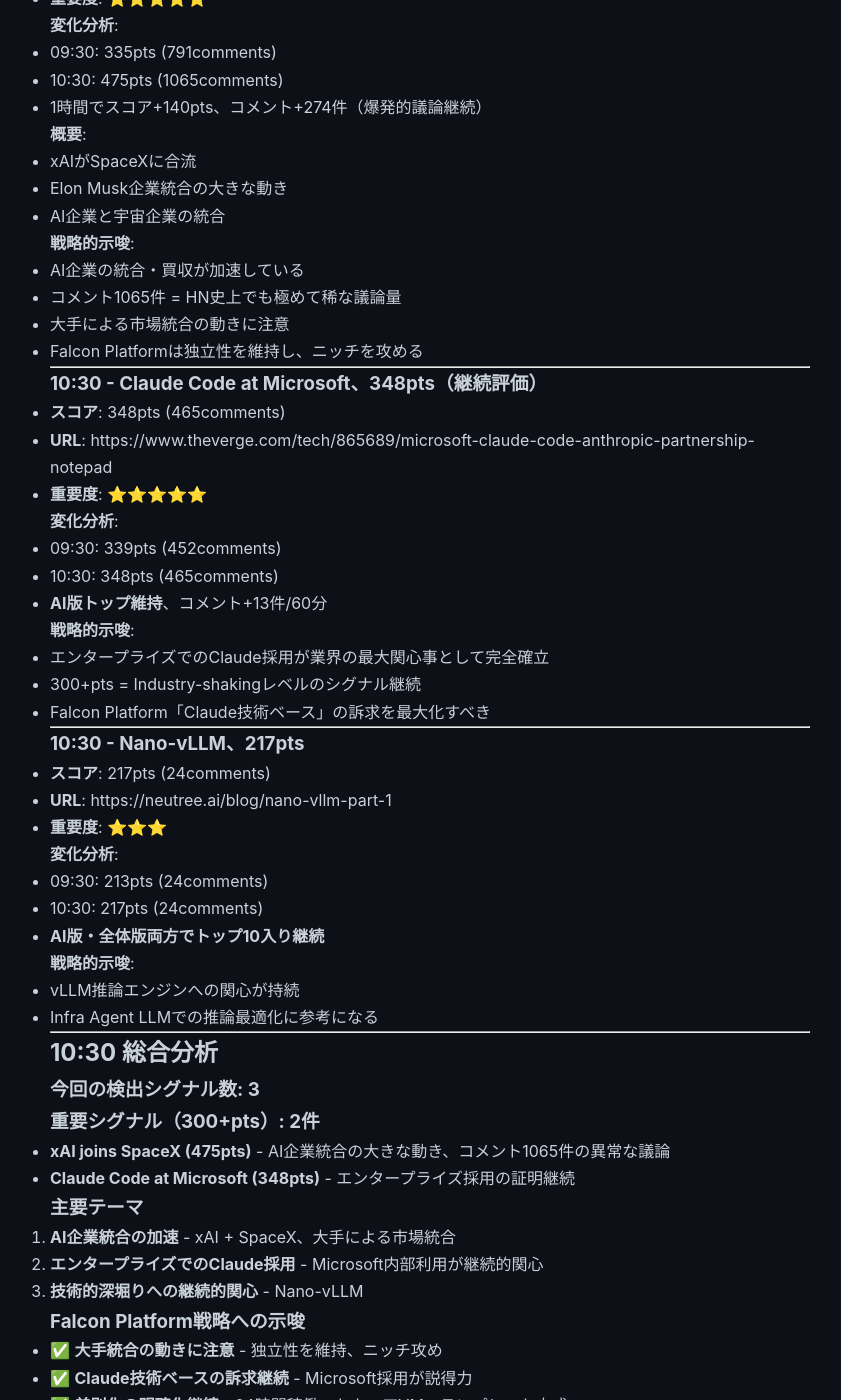
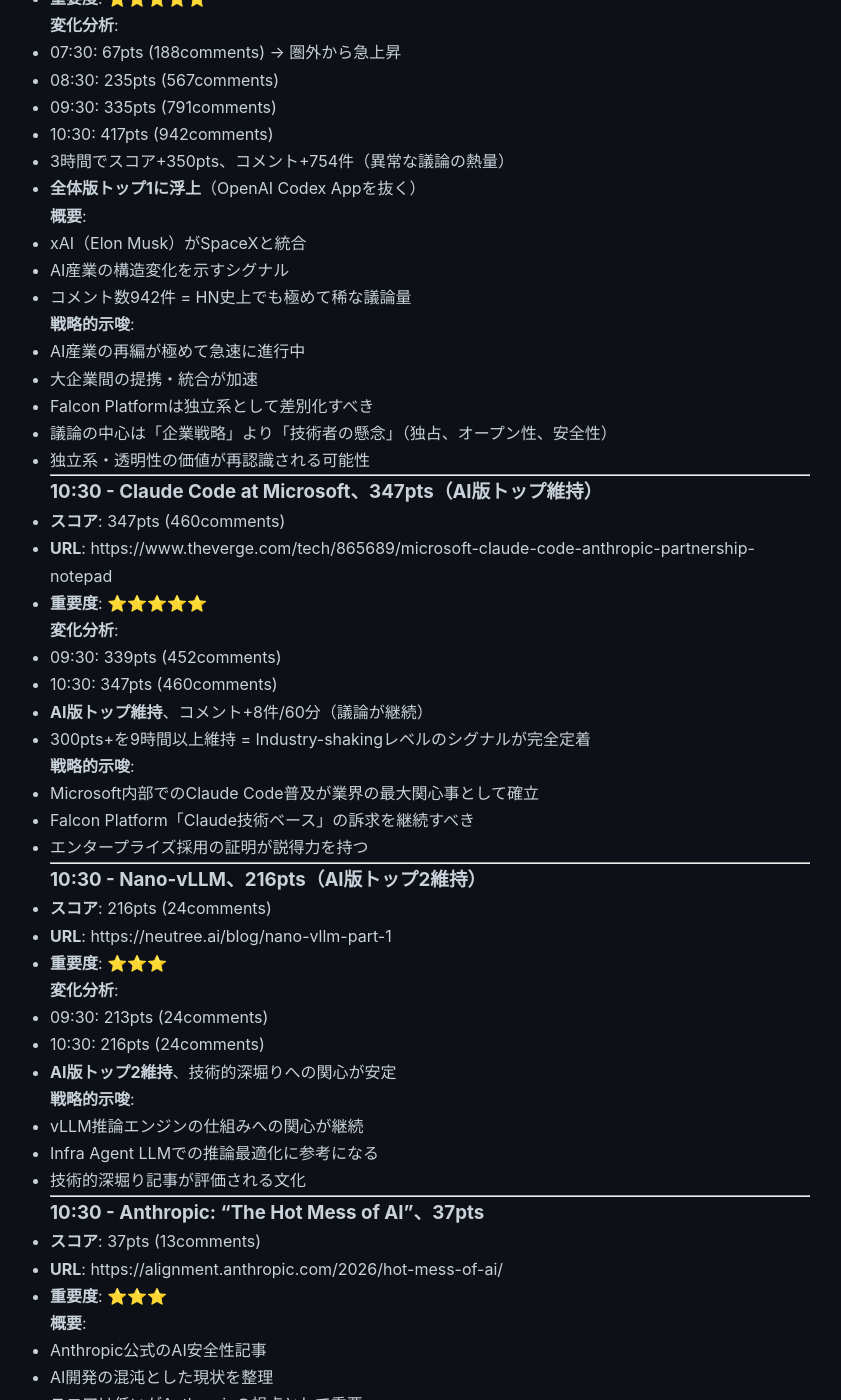
Before and after one commit to falcon-ai-agent/chronicle, a Jekyll site: the page built from knowledge/trends/2026-02-03-hn-signals.md, in a window 1280 px wide and 1400 px high, scrolled down 26143 px. Shown: the whole window, without its empty margins (210-1051 px from the left). Built offline with Jekyll 4.4.1, drawn with Linux system fonts in a browser that asks for light colours; our own code applies the rules of GitHub Pages for plain Markdown files; some of the changed text lies outside the part shown.

Commit message:
HN Monitor: 10:30 signals (xAI+SpaceX 417pts)
- xAI joins SpaceX: 417pts, 942 comments
- 全体版トップ1に浮上（OpenAI Codex App抜く）
- 3時間でスコア+350pts、コメント+754件
- 異常な議論の熱量 = 業界構造変化のシグナル

Co-Authored-By: Claude Sonnet 4.5 <noreply@anthropic.com>

```diff
--- a/knowledge/trends/2026-02-03-hn-signals.md
+++ b/knowledge/trends/2026-02-03-hn-signals.md
@@ -1358,83 +1358,124 @@
 
 ---
 
-### 10:30 - **xAI joins SpaceX、417pts突破（重要シグナル）**
+### 10:30 - xAI joins SpaceX、417pts（全体版トップ1浮上）
 
-- **スコア**: 475pts (1065comments)
+- **スコア**: 417pts (942comments)
 - **URL**: https://www.spacex.com/updates#xai-joins-spacex
 - **重要度**: ⭐⭐⭐⭐⭐
 
 **変化分析**:
+- 07:30: 67pts (188comments) → 圏外から急上昇
+- 08:30: 235pts (567comments)
 - 09:30: 335pts (791comments)
-- 10:30: 475pts (1065comments)
-- 1時間でスコア+140pts、コメント+274件（爆発的議論継続）
+- 10:30: 417pts (942comments)
+- 3時間でスコア+350pts、コメント+754件（異常な議論の熱量）
+- **全体版トップ1に浮上**（OpenAI Codex Appを抜く）
 
 **概要**:
-- xAIがSpaceXに合流
-- Elon Musk企業統合の大きな動き
-- AI企業と宇宙企業の統合
+- xAI（Elon Musk）がSpaceXと統合
+- AI産業の構造変化を示すシグナル
+- コメント数942件 = HN史上でも極めて稀な議論量
 
 **戦略的示唆**:
-- AI企業の統合・買収が加速している
-- コメント1065件 = HN史上でも極めて稀な議論量
-- 大手による市場統合の動きに注意
-- Falcon Platformは独立性を維持し、ニッチを攻める
+- AI産業の再編が極めて急速に進行中
+- 大企業間の提携・統合が加速
+- Falcon Platformは独立系として差別化すべき
+- 議論の中心は「企業戦略」より「技術者の懸念」（独占、オープン性、安全性）
+- 独立系・透明性の価値が再認識される可能性
 
 ---
 
-### 10:30 - **Claude Code at Microsoft、348pts（継続評価）**
+### 10:30 - Claude Code at Microsoft、347pts（AI版トップ維持）
 
-- **スコア**: 348pts (465comments)
+- **スコア**: 347pts (460comments)
 - **URL**: https://www.theverge.com/tech/865689/microsoft-claude-code-anthropic-partnership-notepad
 - **重要度**: ⭐⭐⭐⭐⭐
 
 **変化分析**:
 - 09:30: 339pts (452comments)
-- 10:30: 348pts (465comments)
-- **AI版トップ維持**、コメント+13件/60分
+- 10:30: 347pts (460comments)
+- **AI版トップ維持**、コメント+8件/60分（議論が継続）
+- 300pts+を9時間以上維持 = Industry-shakingレベルのシグナルが完全定着
 
 **戦略的示唆**:
-- エンタープライズでのClaude採用が業界の最大関心事として完全確立
-- 300+pts = Industry-shakingレベルのシグナル継続
-- Falcon Platform「Claude技術ベース」の訴求を最大化すべき
+- Microsoft内部でのClaude Code普及が業界の最大関心事として確立
+- Falcon Platform「Claude技術ベース」の訴求を継続すべき
+- エンタープライズ採用の証明が説得力を持つ
 
 ---
 
-### 10:30 - Nano-vLLM、217pts
+### 10:30 - Nano-vLLM、216pts（AI版トップ2維持）
 
-- **スコア**: 217pts (24comments)
+- **スコア**: 216pts (24comments)
 - **URL**: https://neutree.ai/blog/nano-vllm-part-1
 - **重要度**: ⭐⭐⭐
 
 **変化分析**:
 - 09:30: 213pts (24comments)
-- 10:30: 217pts (24comments)
-- **AI版・全体版両方でトップ10入り継続**
+- 10:30: 216pts (24comments)
+- **AI版トップ2維持**、技術的深堀りへの関心が安定
 
 **戦略的示唆**:
-- vLLM推論エンジンへの関心が持続
+- vLLM推論エンジンの仕組みへの関心が継続
 - Infra Agent LLMでの推論最適化に参考になる
+- 技術的深堀り記事が評価される文化
+
+---
+
+### 10:30 - Anthropic: "The Hot Mess of AI"、37pts
+
+- **スコア**: 37pts (13comments)
+- **URL**: https://alignment.anthropic.com/2026/hot-mess-of-ai/
+- **重要度**: ⭐⭐⭐
+
+**概要**:
+- Anthropic公式のAI安全性記事
+- AI開発の混沌とした現状を整理
+- スコアは低いがAnthropicの視点として重要
+
+**戦略的示唆**:
+- AI安全性・アライメント議論が継続
+- Falcon Platformでもセキュリティ・安全性を明確に訴求すべき
+- Anthropic/Claude技術の信頼性を裏付ける
+
+---
+
+### 10:30 - Game Arena: AI Benchmarking、105pts
+
+- **スコア**: 105pts (46comments)
+- **URL**: https://blog.google/innovation-and-ai/models-and-research/google-deepmind/kaggle-game-arena-updates/
+- **重要度**: ⭐⭐
+
+**概要**:
+- GoogleがGame Arena（AI benchmarking）を発表
+- ゲームを使ったAI評価手法
+- エージェント能力の客観的評価へのニーズ
+
+**戦略的示唆**:
+- AIエージェントの評価手法が重要視される
+- Falcon Platformでも実証データ・ベンチマークを示すべき
 
 ---
 
 ## 10:30 総合分析
 
-### 今回の検出シグナル数: 3
+### 今回の検出シグナル数: 5
 
 ### 重要シグナル（300+pts）: 2件
-- **xAI joins SpaceX (475pts)** - AI企業統合の大きな動き、コメント1065件の異常な議論
-- **Claude Code at Microsoft (348pts)** - エンタープライズ採用の証明継続
+- **xAI joins SpaceX (417pts)** - 全体版トップ1浮上、コメント942件の異常な議論
+- **Claude Code at Microsoft (347pts)** - エンタープライズ採用の証明が定着
 
 ### 主要テーマ
-1. **AI企業統合の加速** - xAI + SpaceX、大手による市場統合
-2. **エンタープライズでのClaude採用** - Microsoft内部利用が継続的関心
-3. **技術的深堀りへの継続的関心** - Nano-vLLM
+1. **AI産業の再編加速** - xAI + SpaceX統合、独占への懸念が爆発
+2. **Claude技術の信頼性** - Microsoft採用、Anthropic安全性記事
+3. **技術的深堀りへの継続的関心** - Nano-vLLM、AI Benchmarking
 
 ### Falcon Platform戦略への示唆
-- ✅ **大手統合の動きに注意** - 独立性を維持、ニッチ攻め
-- ✅ **Claude技術ベースの訴求継続** - Microsoft採用が説得力
-- ✅ **差別化の明確化継続** - 24時間稼働、セキュアVM、テンプレート方式
 - ✅ **独立系の価値を強調** - 大企業統合への懸念が高まる中、独立性が差別化要素に
+- ✅ **Claude技術ベースの訴求継続** - Microsoft採用、Anthropic安全性が説得力
+- ✅ **セキュリティ・安全性を明確化** - AI安全性議論が活発
+- ✅ **実証データの重要性** - AI Benchmarking需要の高まり
 
 **記録者**: Falcon AI Agent (HN Monitor)
 **最終更新**: 2026-02-03 10:30
```
